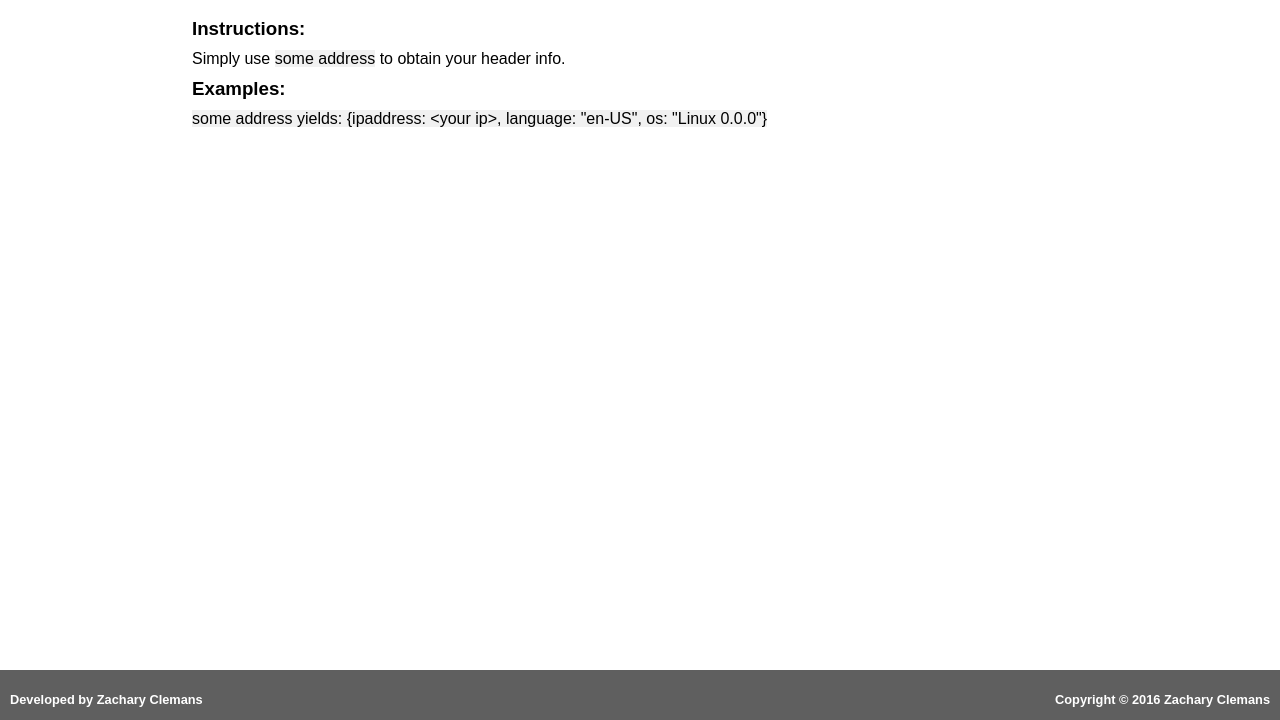
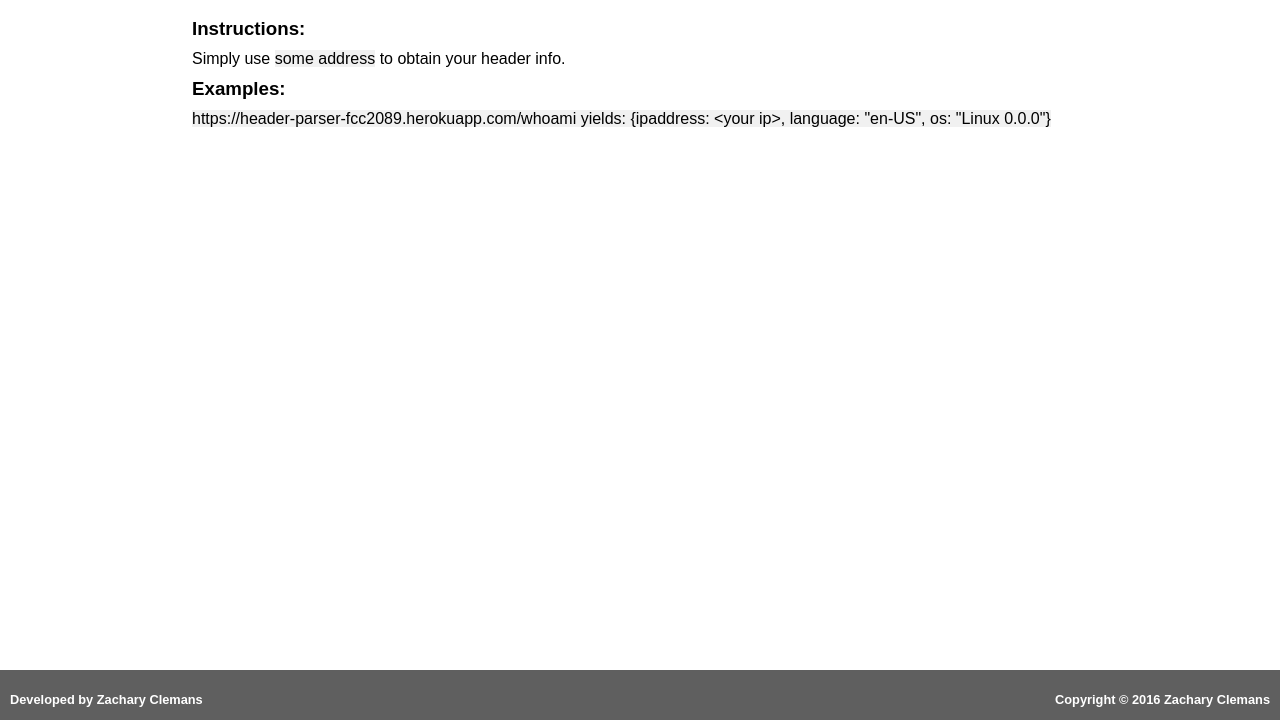
Before and after one commit to zaclem01/header_parser, a website: page public/index.html in a window 1280 px wide. Shown: the part 80-800 px from the top of the page. Drawn offline with Linux system fonts and the light colour scheme.

Commit message:
add heroku app address to index.html and README.md

```diff
--- a/public/index.html
+++ b/public/index.html
@@ -12,7 +12,7 @@
 <h3>Instructions:</h3>
 <p>Simply use <span class="code">some address</span> to obtain your header info.</p>
 <h3>Examples:</h3>
-<p><span class="code">some address</pre> yields: <span class="code">{ipaddress: &lt;your ip&gt;, language: "en-US", os: "Linux 0.0.0"}</pre></p>
+<p><span class="code">https://header-parser-fcc2089.herokuapp.com/whoami</pre> yields: <span class="code">{ipaddress: &lt;your ip&gt;, language: "en-US", os: "Linux 0.0.0"}</pre></p>
 <div class="footer">
 	<span class="developer"><small>Developed by Zachary Clemans</small></span>
 	<span class="copyright"><small>Copyright &copy; 2016 Zachary Clemans</small></span>
```
Also changed, not shown: README.md.
